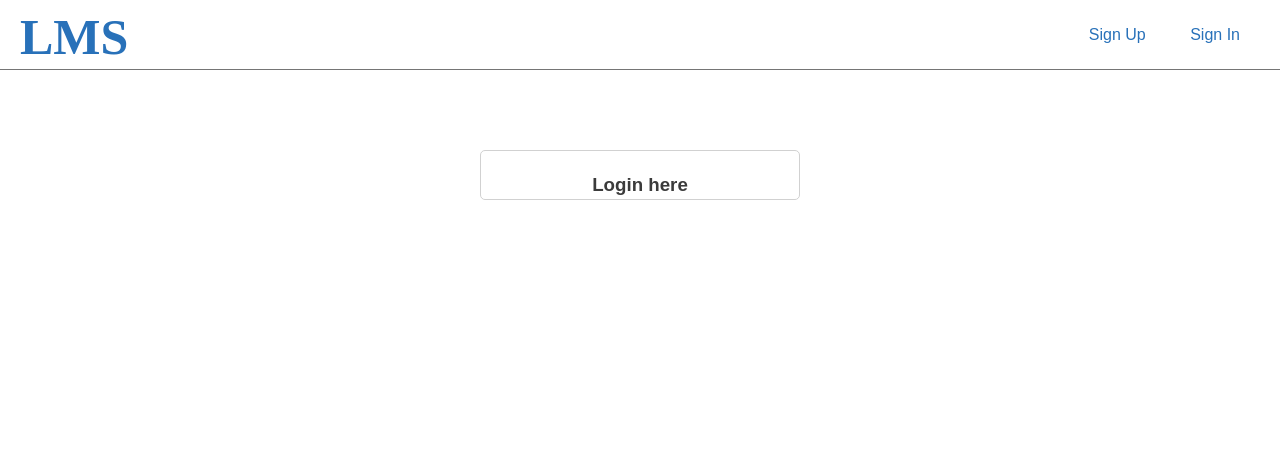
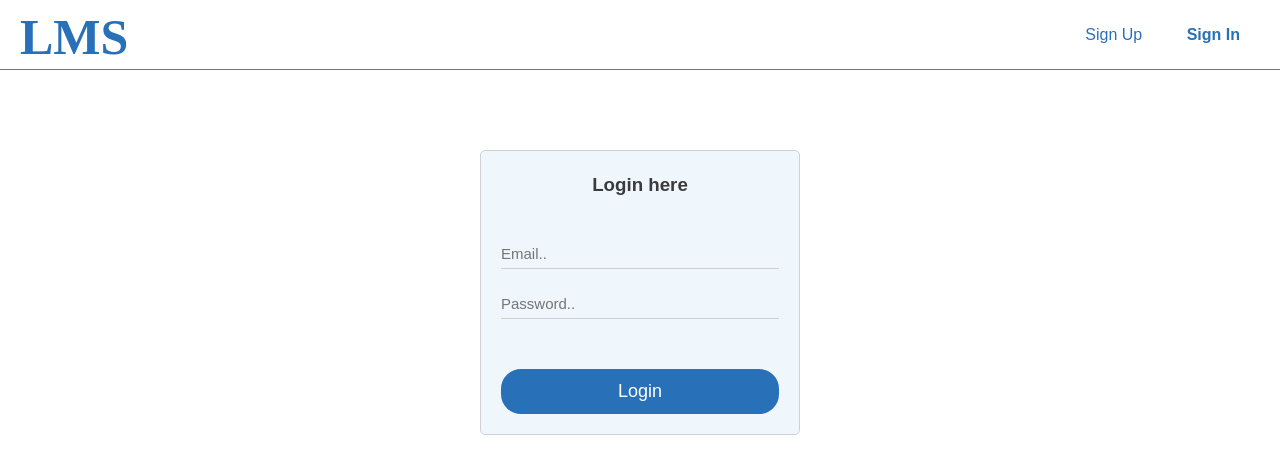
Before and after one commit to hustlaviola/leave-management-system, a plain HTML site: page login.html in a window 1280 px wide. Drawn offline with Linux system fonts and the light colour scheme.

Commit message:
Design login form Add input for email Add password input Add a login button Style for good UX

```diff
--- a/assets/css/style.css
+++ b/assets/css/style.css
@@ -244,7 +244,14 @@ nav li:hover {
   background: var(--white);
   color: var(--primary-text);
   text-align: center;
+}
+
+.signup {
   float: right;
+}
+
+.login {
+  background: var(--light-blue);
 }
 
 .form-unit {
--- a/login.html
+++ b/login.html
@@ -4,7 +4,7 @@
     <meta charset="UTF-8" />
     <meta name="viewport" content="width=device-width, initial-scale=1.0" />
     <meta http-equiv="X-UA-Compatible" content="ie=edge" />
-    <title>LMS | Signup</title>
+    <title>LMS | Login</title>
     <link rel="stylesheet" href="./assets/css/style.css" />
   </head>
   <body>
@@ -17,13 +17,31 @@
       <nav>
         <ul>
           <li><a href="index.html">Sign Up</a></li>
-          <li><a href="#">Sign In</a></li>
+          <li><a href="#" class="current">Sign In</a></li>
         </ul>
       </nav>
     </header>
     <div class="container flex flex-center">
       <div class="login">
         <h3 class="mt-2">Login here</h3>
+        <form class="flex-column mt-2">
+          <input
+            type="email"
+            placeholder="Email.."
+            id="email"
+            class="form-unit"
+            autofocus
+            required
+          />
+          <input
+            type="password"
+            placeholder="Password.."
+            id="password"
+            class="form-unit mb-2"
+            required
+          />
+          <button type="submit" class="btn btn-primary mt-3 mb-2">Login</button>
+        </form>
       </div>
     </div>
   </body>
```
